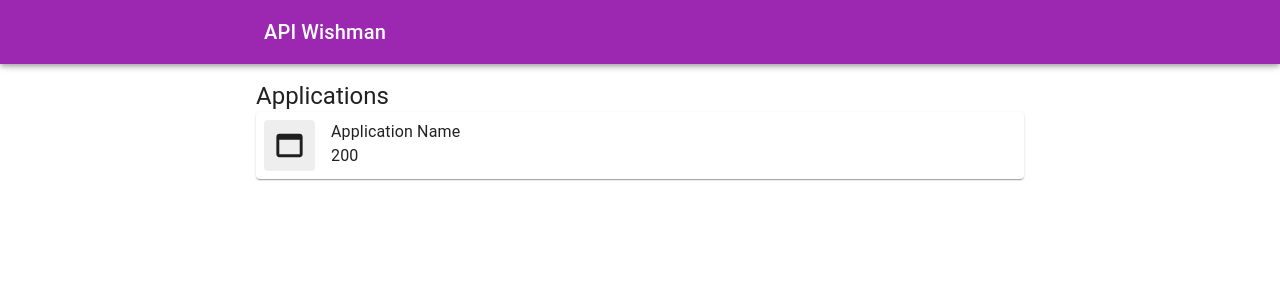
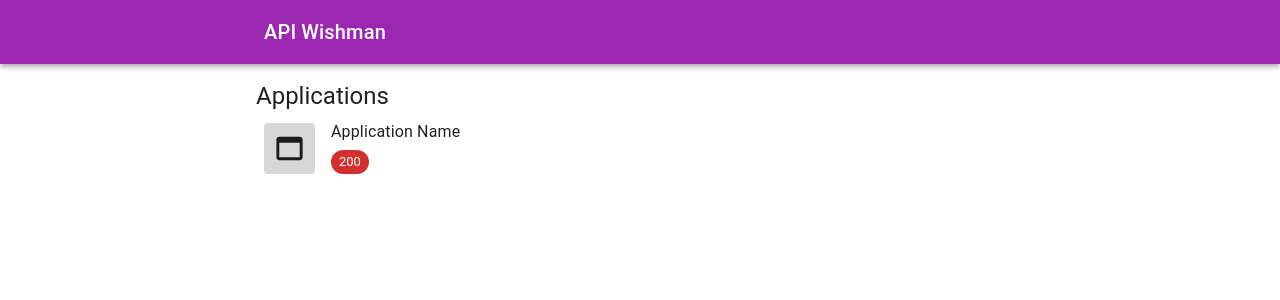
Before and after one commit to WinDogsXP/api-wishman-next, a Next.js app: page /apps in a window 1280 px wide. Shown: the top 300 px of the page. Built offline with nearby package versions, Linux system fonts and the light colour scheme.

Commit message:
Add status chip

```diff
--- a/src/components/AppListItem/index.tsx
+++ b/src/components/AppListItem/index.tsx
@@ -1,17 +1,33 @@
+"use client";
 import { WebAsset } from "@mui/icons-material";
-import { Box, Paper, Typography } from "@mui/material";
+import { Box, Chip, ListItemButton, Typography } from "@mui/material";
+import { useRouter } from "next/navigation";
 
 export default function AppListItem({
   appInfo,
 }: {
-  appInfo: { name: string; status: number };
+  appInfo: {
+    id: string;
+    name: string;
+    status: "stable" | "unstable" | "down";
+  };
 }) {
+  const router = useRouter();
+
   return (
-    <Paper sx={{ display: "flex", flexDirection: "row", userSelect: "none" }}>
+    <ListItemButton
+      component="a"
+      href={"/app/" + appInfo.id}
+      sx={{ display: "flex", flexDirection: "row", userSelect: "none", p: 0 }}
+      onClick={(e) => {
+        e.preventDefault();
+        router.push("/app/" + appInfo.id);
+      }}
+    >
       <Box
         sx={{
           display: "flex",
-          background: "#0001",
+          background: "#8885",
           borderRadius: 1,
           aspectRatio: "1 / 1",
           m: 1,
@@ -21,8 +37,23 @@ export default function AppListItem({
       </Box>
       <Box sx={{ flexGrow: 1, display: "flex", flexDirection: "column", p: 1 }}>
         <Typography sx={{ gap: 0.5 }}>{appInfo.name}</Typography>
-        <Typography sx={{ gap: 0.5 }}>{appInfo.status}</Typography>
+        <Box>
+          <Chip
+            label={
+              appInfo.status.toString().charAt(0).toUpperCase() +
+              appInfo.status.toString().slice(1)
+            }
+            size="small"
+            color={
+              appInfo.status == "stable"
+                ? "success"
+                : appInfo.status == "unstable"
+                ? "warning"
+                : "error"
+            }
+          />
+        </Box>
       </Box>
-    </Paper>
+    </ListItemButton>
   );
 }
```
